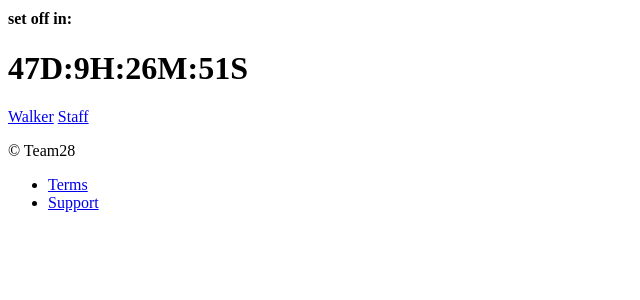
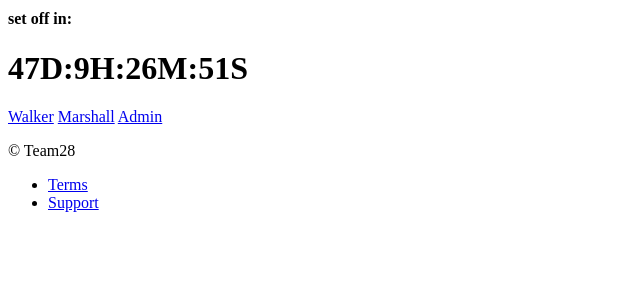
Before and after one commit to terenzzzz/TheBigWalk, a Rails app: page / in a window 1280 px wide. Shown: the part 257-557 px from the top of the page, without its empty margins (0-640 px from the left). Run offline with Rails 7, Linux system fonts and the light colour scheme; parts of the project's set-up code (start-up, migrations or seed data) failed here and were passed over; some libraries are stand-ins or nearby versions.

Commit message:
Add Admin entrance in homepage

```diff
--- a/app/views/pages/home.html.haml
+++ b/app/views/pages/home.html.haml
@@ -8,4 +8,5 @@
 
 .d-grid.gap-2
     =link_to "Walker", walkers_path, class: 'btn btn-primary primary-button'
-    =link_to "Staff", marshals_path, class: 'btn btn-primary primary-button'
+    =link_to "Marshall", marshals_path, class: 'btn btn-primary primary-button'
+    =link_to "Admin", admins_path, class: 'btn btn-primary primary-button'
```
Also changed, not shown: db/schema.rb, spec/features/profile_spec.rb (indentation only).
